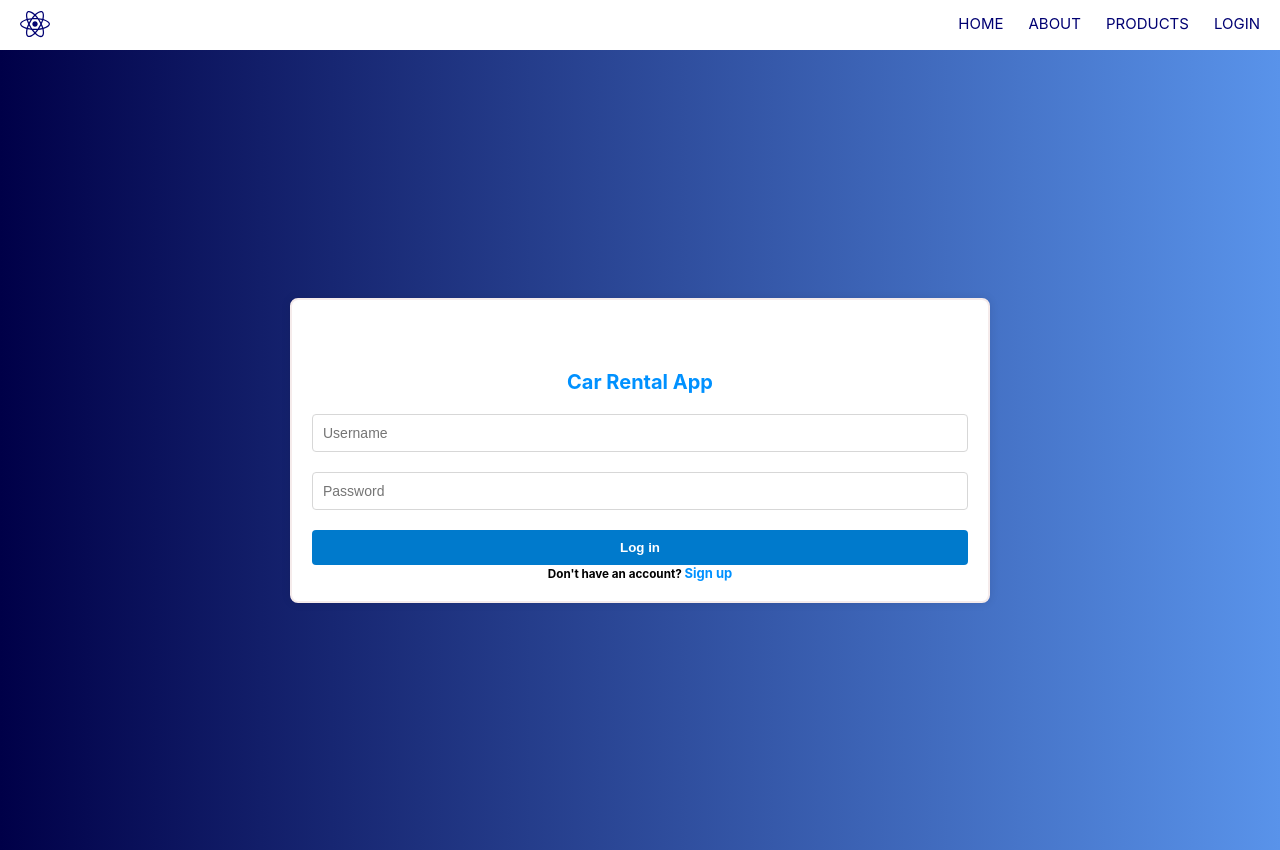
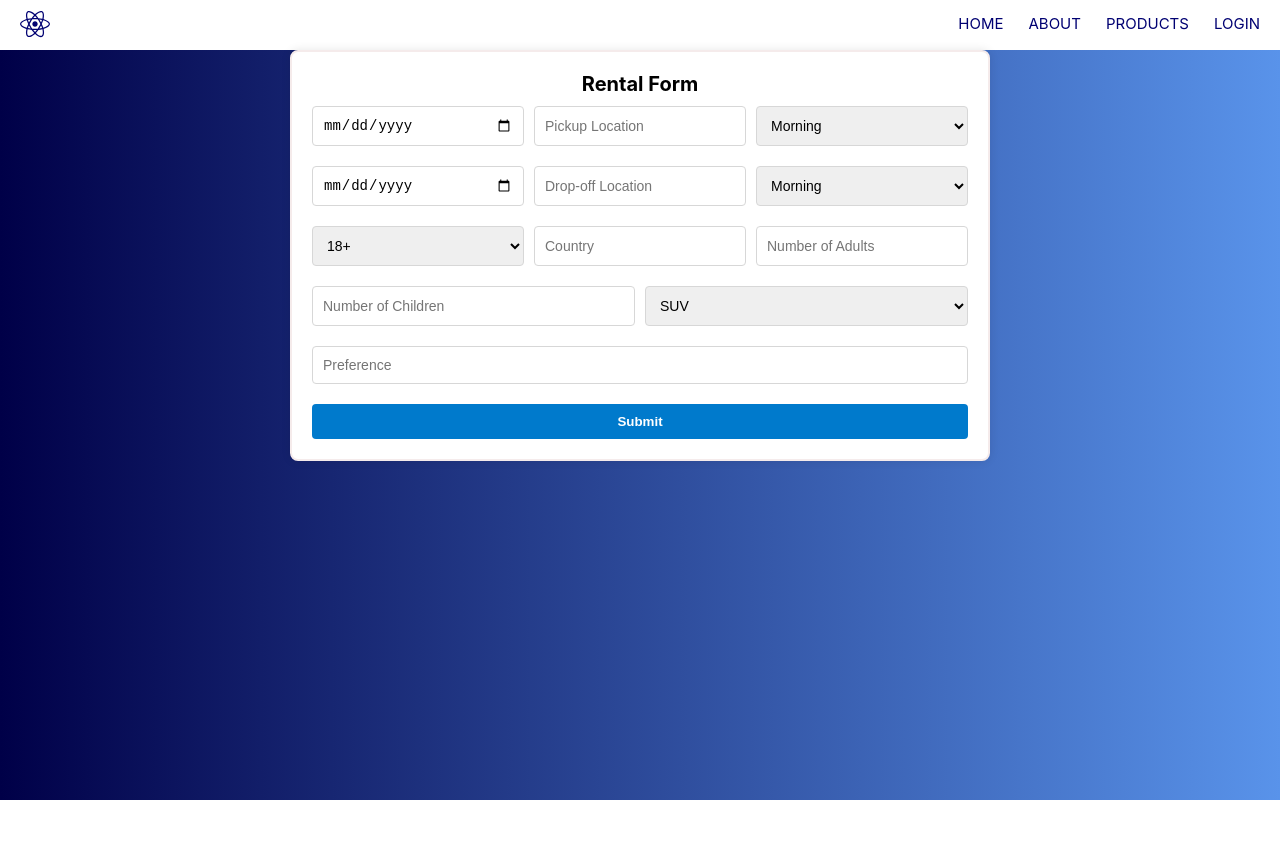
Before and after one commit to mamali1009/frontend-react-car-rental, a React (Create React App) app: page /rental/form in a window 1280 px wide. After the commit the page ends 800 px from the top, so only its background shows below. Built offline with nearby package versions, Linux system fonts and the light colour scheme.

Commit message:
Update App.jsx

```diff
--- a/src/App.jsx
+++ b/src/App.jsx
@@ -12,48 +12,21 @@ import InventoryUpdate from './containers/InventoryUpdate';
 import VoiceChat from './containers/VoiceChat';
 import RentalResult from './containers/RentalResult';
 import ChatbotResult from './containers/ChatbotResult';
-import VoiceChatResult from './containers/VoiceChatResult';
+import VoiceChatResult from './containers/VoiceChatResult'; // Import the new component
 
 export const UserContext = createContext();
 
-// Update API URL to use HTTPS
-const API_URL = 'https://54.213.93.110:5000';
-
 function App() {
   const [username, setUsername] = useState('');
-  const [isAuthenticated, setIsAuthenticated] = useState(false);
   const navigate = useNavigate();
 
-  const onLoginSuccess = async (loginData) => {
-    try {
-      const response = await fetch(`${API_URL}/login`, {
-        method: 'POST',
-        headers: {
-          'Content-Type': 'application/json',
-          'Access-Control-Allow-Origin': '*',
-          'Access-Control-Allow-Methods': 'POST, GET, OPTIONS',
-          'Access-Control-Allow-Headers': 'Content-Type'
-        },
-        credentials: 'include',
-        body: JSON.stringify(loginData)
-      });
-
-      if (response.ok) {
-        const data = await response.json();
-        setUsername(data.username);
-        setIsAuthenticated(true);
-        navigate('/choice');
-      } else {
-        throw new Error('Login failed');
-      }
-    } catch (error) {
-      console.error('Login error:', error);
-      setIsAuthenticated(false);
-    }
+  const onLoginSuccess = (username) => {
+    setUsername(username);
+    navigate('/choice');
   };
 
   return (
-    <UserContext.Provider value={{ username, setUsername, isAuthenticated }}>
+    <UserContext.Provider value={{ username, setUsername }}>
       <div className="App">
         <Navbar />
         <Routes>
@@ -61,14 +34,14 @@ function App() {
           <Route path='/about' element={<About />} />
           <Route path='/product' element={<Product />} />
           <Route path='/login' element={<Login onLoginSuccess={onLoginSuccess} />} />
-          <Route path='/choice' element={isAuthenticated ? <Choice /> : <Login onLoginSuccess={onLoginSuccess} />} />
-          <Route path='/rental/form' element={isAuthenticated ? <RentalForm /> : <Login onLoginSuccess={onLoginSuccess} />} />
-          <Route path='/rental/chat' element={isAuthenticated ? <Chatbot /> : <Login onLoginSuccess={onLoginSuccess} />} />
-          <Route path='/rental/inventory-update' element={isAuthenticated ? <InventoryUpdate /> : <Login onLoginSuccess={onLoginSuccess} />} />
-          <Route path='/rental/voice-chat' element={isAuthenticated ? <VoiceChat /> : <Login onLoginSuccess={onLoginSuccess} />} />
-          <Route path='/rental/result' element={isAuthenticated ? <RentalResult /> : <Login onLoginSuccess={onLoginSuccess} />} />
-          <Route path='/rental/chat-result' element={isAuthenticated ? <ChatbotResult /> : <Login onLoginSuccess={onLoginSuccess} />} />
-          <Route path='/rental/voice-chat-result' element={isAuthenticated ? <VoiceChatResult /> : <Login onLoginSuccess={onLoginSuccess} />} />
+          <Route path='/choice' element={<Choice />} />
+          <Route path='/rental/form' element={<RentalForm />} />
+          <Route path='/rental/chat' element={<Chatbot />} />
+          <Route path='/rental/inventory-update' element={<InventoryUpdate />} />
+          <Route path='/rental/voice-chat' element={<VoiceChat />} />
+          <Route path='/rental/result' element={<RentalResult />} />
+          <Route path='/rental/chat-result' element={<ChatbotResult />} />
+          <Route path='/rental/voice-chat-result' element={<VoiceChatResult />} /> {/* Add the new route */}
         </Routes>
       </div>
     </UserContext.Provider>
```
